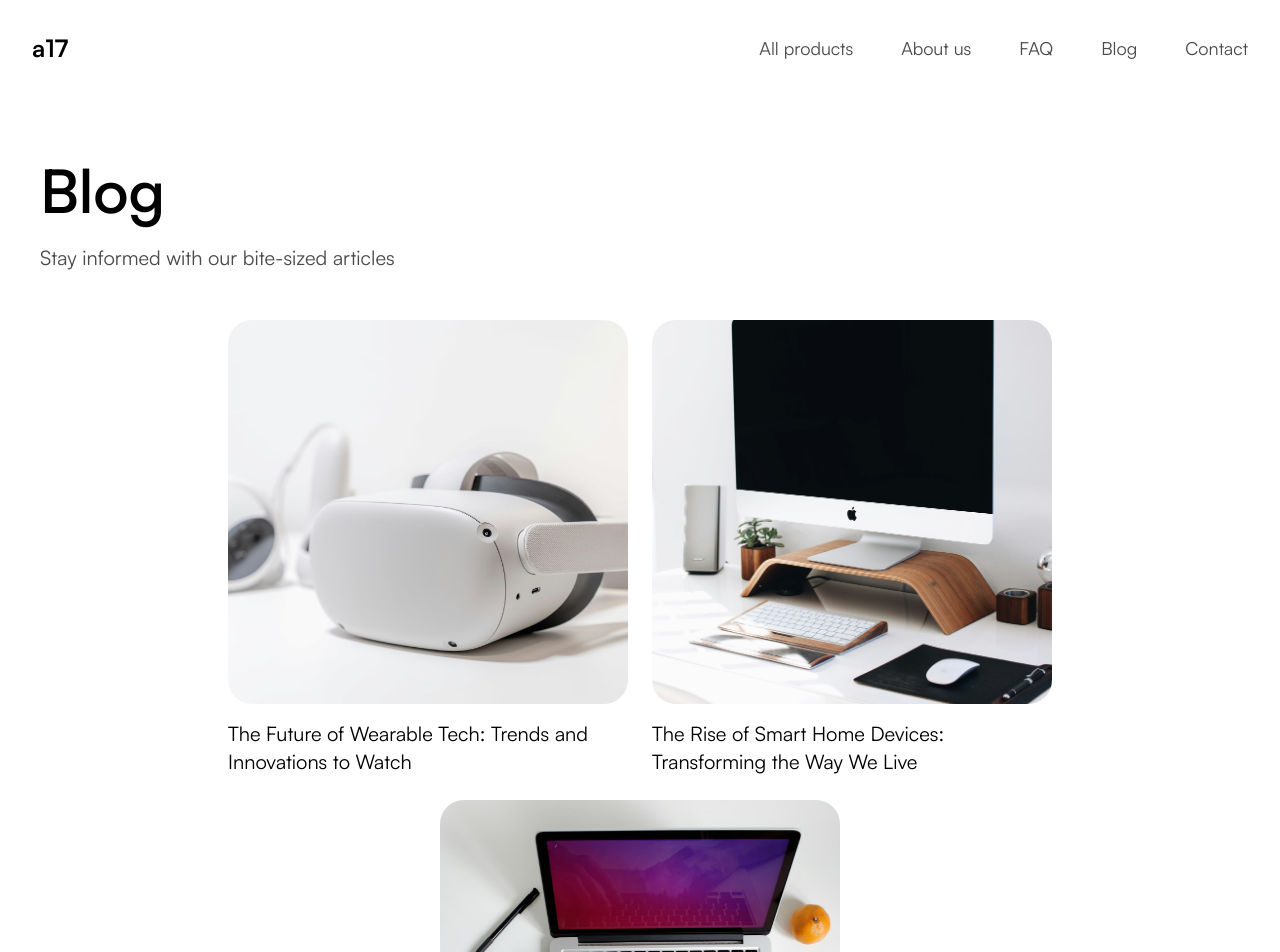
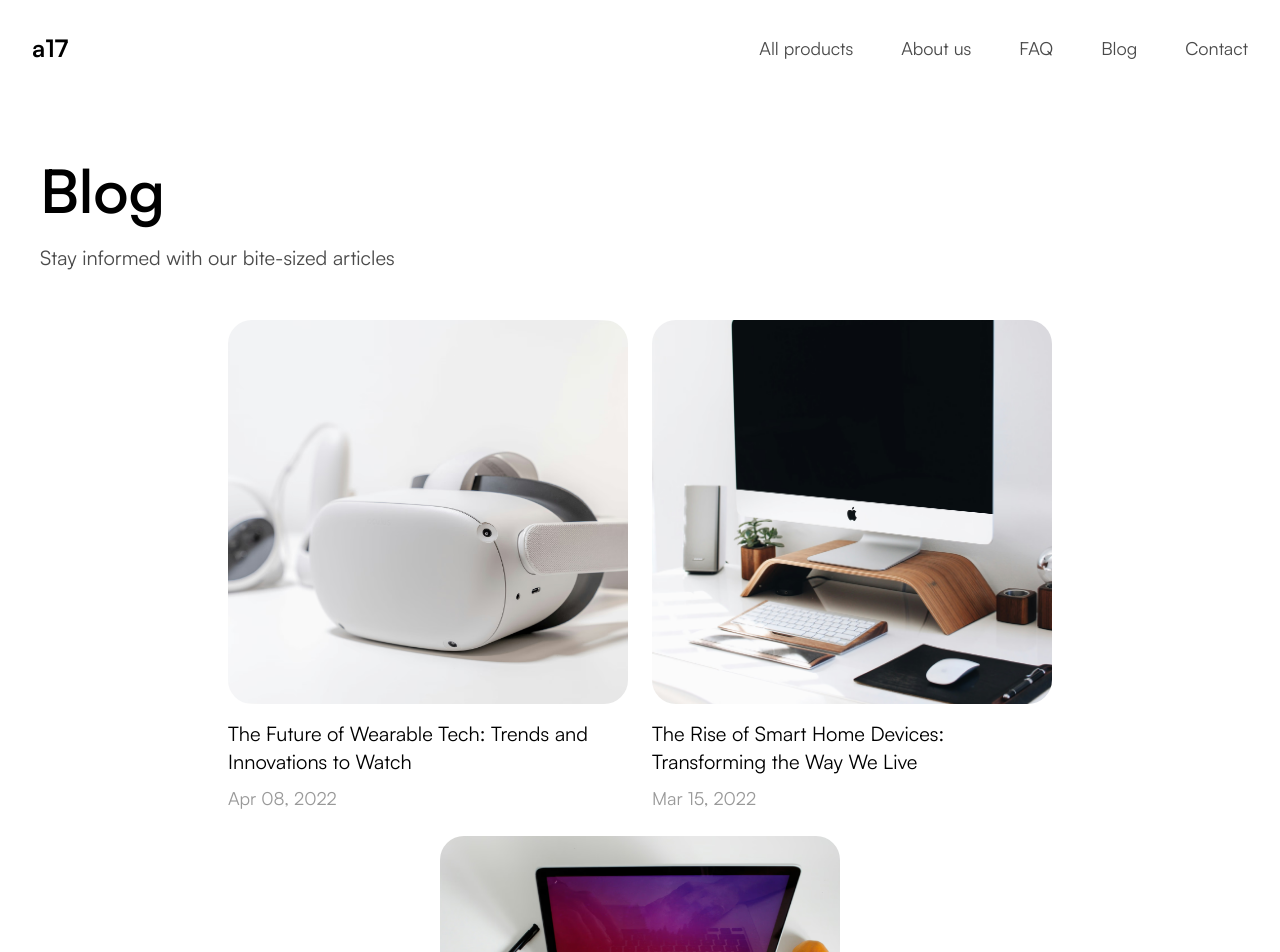
Before and after one commit to amitsaini144/a17, a Next.js app: page /blog in a window 1280 px wide. Shown: the top 952 px of the page. Built offline with nearby package versions, Linux system fonts and the light colour scheme.

Commit message:
add date

```diff
--- a/src/app/blog/page.tsx
+++ b/src/app/blog/page.tsx
@@ -1,9 +1,9 @@
-import BlogCard from "@/components/faq/BlogCard"
+import BlogCard from "@/components/blogpage/BlogCard"
 
 const articles = [
-    { id: 1, label: 'The Future of Wearable Tech: Trends and Innovations to Watch', href: '/', image: '/VR.png', },
-    { id: 2, label: 'The Rise of Smart Home Devices: Transforming the Way We Live', href: '/', image: '/pc.png', },
-    { id: 3, label: 'Gaming Gadgets: Revolutionizing Entertainment and Beyond', href: '/', image: '/typing.png', },
+    { id: 1, label: 'The Future of Wearable Tech: Trends and Innovations to Watch', href: '/', image: '/VR.png', date: 'Apr 08, 2022' },
+    { id: 2, label: 'The Rise of Smart Home Devices: Transforming the Way We Live', href: '/', image: '/pc.png', date: 'Mar 15, 2022' },
+    { id: 3, label: 'Gaming Gadgets: Revolutionizing Entertainment and Beyond', href: '/', image: '/typing.png', date: 'Feb 15, 2022' },
 ]
 
 export default function Blog() {
--- a/src/app/layout.tsx
+++ b/src/app/layout.tsx
@@ -24,7 +24,7 @@ export default function RootLayout({
   return (
     <html lang="en">
       <body
-        className={`${satoshi.variable} font-satoshi antialiased`}
+        className={`${satoshi.variable} font-satoshi antialiased bg-white`}
       >
         <Navbar />
         {children}
--- a/src/components/faq/BlogCard.tsx
+++ b/src/components/blogpage/BlogCard.tsx
@@ -10,6 +10,7 @@ interface ArticlesProps {
         label: string;
         href: string;
         image: string;
+        date: string;
     };
 }
 
@@ -27,8 +28,9 @@ export default function BlogCard({ article }: ArticlesProps) {
                         priority
                         className="rounded-3xl object-cover h-96 w-full xl:w-[400px]" />
                 </div>
-                <div className="flex">
+                <div className="flex flex-col gap-2">
                     <p className="text-black text-lg md:text-xl">{article.label}</p>
+                    <p className="text-[#999999] md:text-lg">{article.date}</p>
                 </div>
             </Link>
         </motion.div>
```
